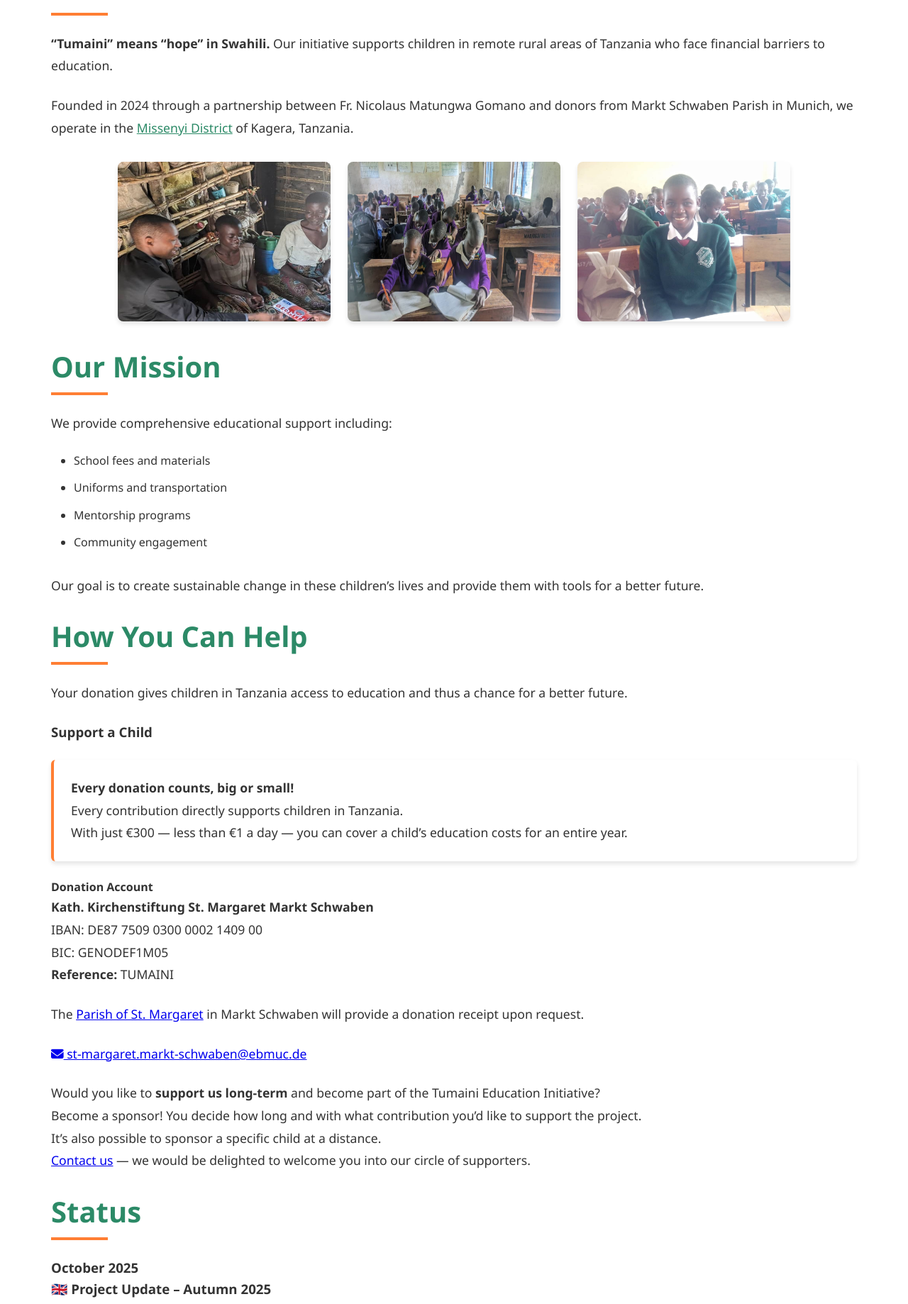
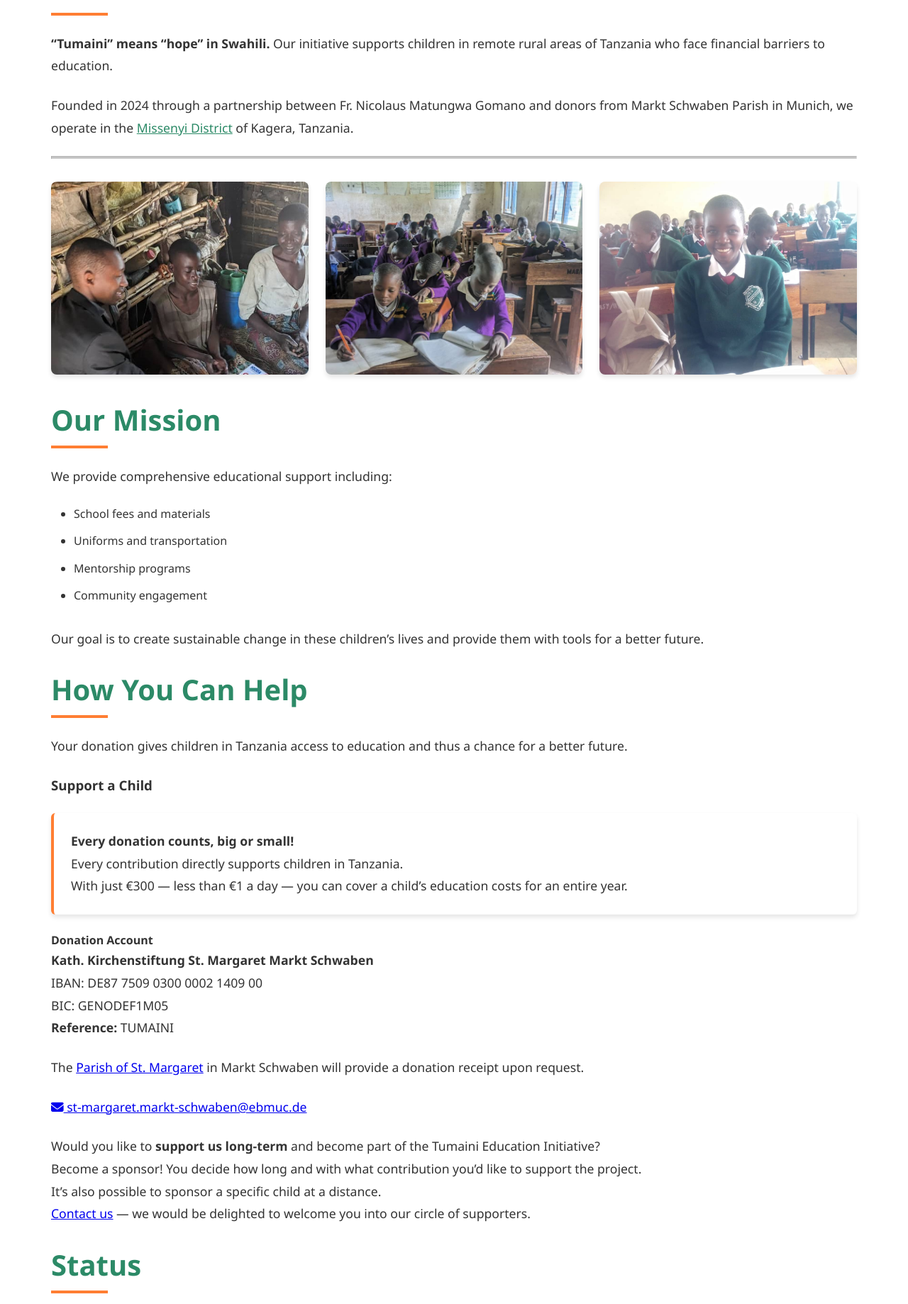
Before and after one commit to StefanoNovello/StefanoNovello.github.io, a Jekyll site: the page built from _content/en.md, in a window 1280 px wide. Shown: the part 927-2765 px from the top of the page at 71% size. Built offline with Jekyll 4.4.1, drawn with Linux system fonts in a browser that asks for light colours.

Commit message:
fixed gallery

```diff
--- a/Gemfile
+++ b/Gemfile
@@ -1,3 +1,4 @@
 source 'https://rubygems.org'
 gem 'github-pages', group: :jekyll_plugins
 gem 'jekyll-sitemap'
+gem 'stringex'
--- a/_content/en.md
+++ b/_content/en.md
@@ -18,10 +18,7 @@ nav:
 
 Founded in 2024 through a partnership between Fr. Nicolaus Matungwa Gomano and donors from Markt Schwaben Parish in Munich, we operate in the <a href="#" class="modal-link" data-modal="missenyi-en">Missenyi District</a> of Kagera, Tanzania.
 
-{:.gallery#gallery-en}
-![Children supported by TUMAINI](/img/IMG-20250504-WA0027.jpg){:.gallery-item}
-![Children at school](/img/IMG-20250508-WA0002.jpg){:.gallery-item}
-![Children at school](/img/16_651ca63b.jpg){:.gallery-item}
+{% include gallery.liquid id='about-us-gallery' images=site.data.about_us_gallery %}
 
 ## Our Mission {#mission-en}
 
--- /dev/null
+++ b/_includes/gallery.liquid
@@ -0,0 +1,11 @@
+---
+---
+
+{% assign lang = include.lang | default: page.language %}
+<div class="gallery" id="{{ include.id }}-{{ lang }}">
+{% for item in include.images %}
+<div class="gallery-item">
+<img src="{{ item.url }}" alt="{{ item.alt[lang] }}" loading="lazy">
+</div>
+{% endfor %}
+</div>
--- a/styles.css
+++ b/styles.css
@@ -247,39 +247,55 @@ li::before {
 
 /* Gallery section */
 .gallery {
-    display: flex;
-    flex-wrap: wrap;
-    gap: 1.5rem;
-    margin: 2rem 0;
-    justify-content: center;
+  display: grid;
+  grid-template-columns: repeat(auto-fit, minmax(280px, 1fr));
+  gap: 1.5rem;
+  margin: 2rem 0;
 }
 
 .gallery-item {
-    flex: 0 0 300px;  /* Fixed width */
-    height: 225px;    /* Fixed height - 4:3 ratio */
-    border-radius: 8px;
-    overflow: hidden;
-    box-shadow: var(--shadow);
-    transition: var(--transition);
+  position: relative;
+  width: 100%;
+  padding-bottom: 75%; /* 4:3 aspect ratio */
+  border-radius: 8px;
+  overflow: hidden;
+  box-shadow: 0 4px 6px rgba(0, 0, 0, 0.1);
 }
+
+/* Make paragraphs invisible to layout */
+.gallery-item > p {
+  position: absolute;
+  top: 0;
+  left: 0;
+  width: 100%;
+  height: 100%;
+  margin: 0;
+  padding: 0;
+}
+
+.gallery-item img {
+  position: absolute;
+  top: 0;
+  left: 0;
+  width: 100%;
+  height: 100%;
+  object-fit: cover;
+  object-position: center;
+  display: block;
+}
+
 
 .gallery-item:hover {
     transform: scale(1.03);
     box-shadow: 0 8px 16px rgba(0, 0, 0, 0.2);
 }
 
-.gallery-item img {
-    width: 100%;
-    height: 100%;
-    object-fit: cover;
-    transition: var(--transition);
-}
 
 .gallery-item:hover img {
     transform: scale(1.1);
 }
 
-/* Loading states */
+
 .gallery-loading {
     grid-column: 1 / -1;
     text-align: center;
@@ -287,6 +303,7 @@ li::before {
     background: var(--secondary-color);
     border-radius: 8px;
 }
+
 
 /* Back to top button */
 .back-to-top {
```
Also changed, not shown: _content/de.md (+1 -4 lines), _content/it.md (+1 -4 lines), _data/about_us_gallery.yml (added, +15 -0 lines), _includes/gallery.html (deleted, +0 -8 lines).
